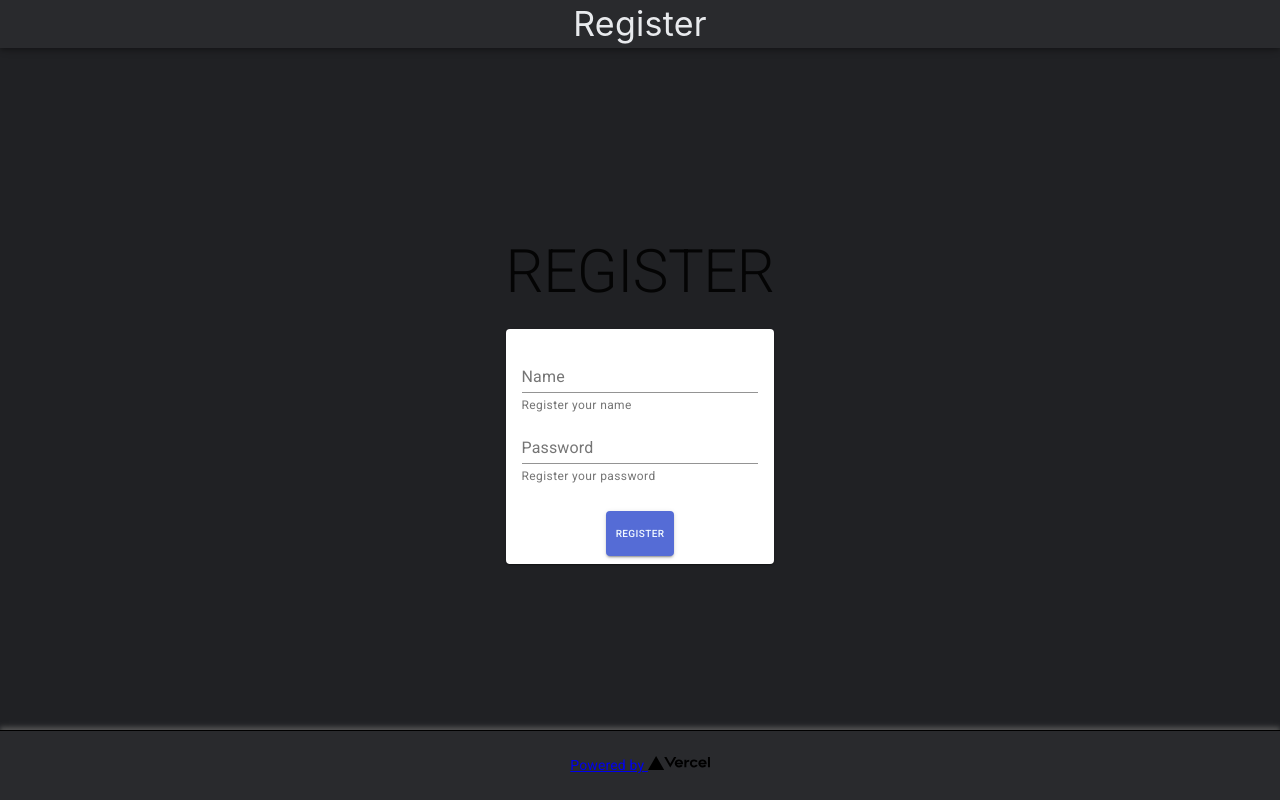
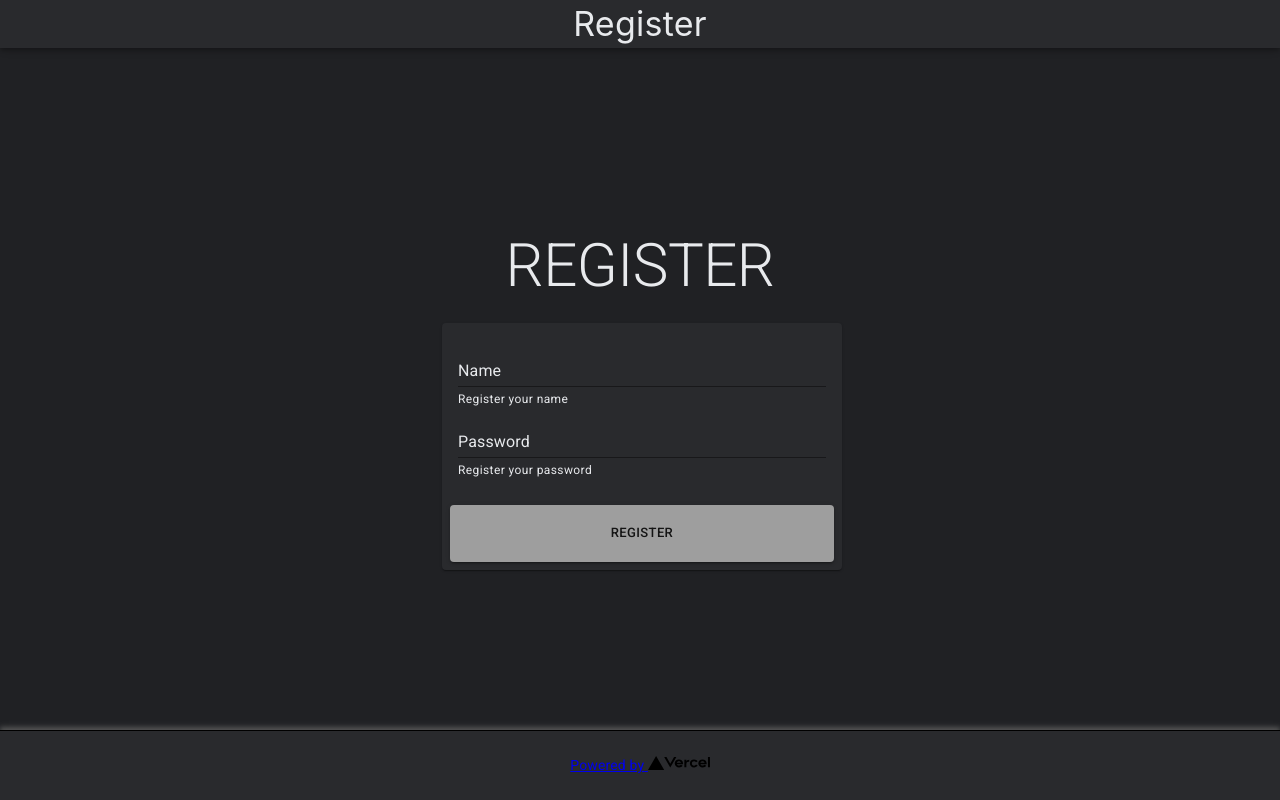
Before and after one commit to K-Daiki-0ne/ex, a Next.js app in the folder web/: page /register in a window 1280 px wide. Built offline with nearby package versions, Linux system fonts and the light colour scheme.

Commit message:
design: RegisterView component

```diff
--- a/web/src/views/RegisterView/RegisterView.tsx
+++ b/web/src/views/RegisterView/RegisterView.tsx
@@ -8,18 +8,21 @@ import {
   Typography,
   TextField
 } from '@material-ui/core';
-import styles from '../../styles/RegisterView.module.css';
-
-
+import useStyle from './style';
 
 const RegisterView: React.FC = (): JSX.Element => {
+  const classes = useStyle();
   return (
-    <div className={styles.register}>
-      <Typography variant="h2" gutterBottom>
+    <div className={classes.register}>
+      <Typography
+        variant="h2"
+        gutterBottom
+        className={classes.registerTile}
+      >
         REGISTER
       </Typography>
 
-      <Card>
+      <Card className={classes.card}>
         <CardContent>
         <form noValidate autoComplete="on">
           <TextField
@@ -28,6 +31,11 @@ const RegisterView: React.FC = (): JSX.Element => {
             error={false}
             helperText="Register your name"
             fullWidth
+            className={classes.root}
+            inputProps={{
+              className: classes.root
+            }}
+
           />
           <br />
           <TextField
@@ -36,13 +44,23 @@ const RegisterView: React.FC = (): JSX.Element => {
             type="password"
             helperText="Register your password"
             fullWidth
+            className={classes.root}
+            inputProps={{
+              className: classes.root
+            }}
           />
         </form>
         </CardContent>
-        <CardActions className={styles.card}>
-          <Button variant="contained" color="primary" component="span" size="small" className={styles.btn}>
+        <CardActions>
+          <Button
+            variant="contained"
+            // color="primary"
+            size="small"
+            fullWidth
+            className={classes.btn}
+          >
             <Link href='/main' >
-              <p className={styles.btn}>Register</p>
+              <p>Register</p>
             </Link>
           </Button>
         </CardActions>
--- /dev/null
+++ b/web/src/views/RegisterView/style.ts
@@ -0,0 +1,43 @@
+import { makeStyles } from '@material-ui/core/styles'
+
+const useStyle = makeStyles({
+  register: {
+    justifyContent: "center",
+    textAlign: "center",
+    width: "100%"
+  },
+  registerTile: {
+    color: "#E8EAED"
+  },
+  card: {
+    backgroundColor: "#292A2D",
+    width: 400,
+  },
+  root: {
+    color: "#E8EAED",
+    "& label": {
+      color: "#E8EAED"
+    },
+    "& p": {
+      color: "#E8EAED"
+    }
+  },
+  cardAction: {
+    justifyContent: "center"
+  },
+  btnText: {
+    fontSize: "18px"
+  },
+  btn: {
+    backgroundColor: "#9e9e9e"
+  },
+  registerText: {
+    color: "#9e9e9e"
+  },
+  registerLinkText: {
+    textDecoration: "none",
+    color: "#e57373"
+  }
+});
+
+export default useStyle;
```
